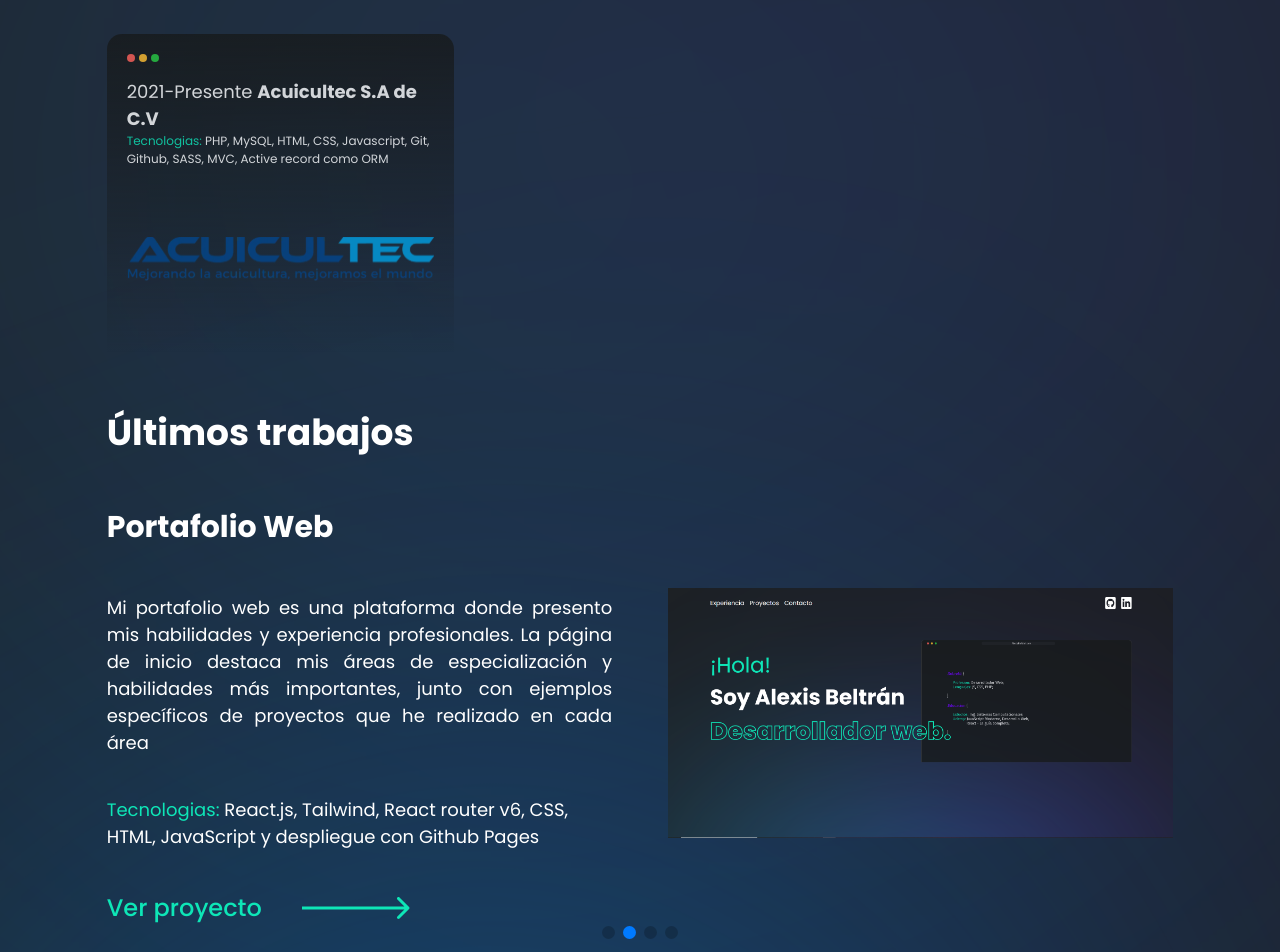
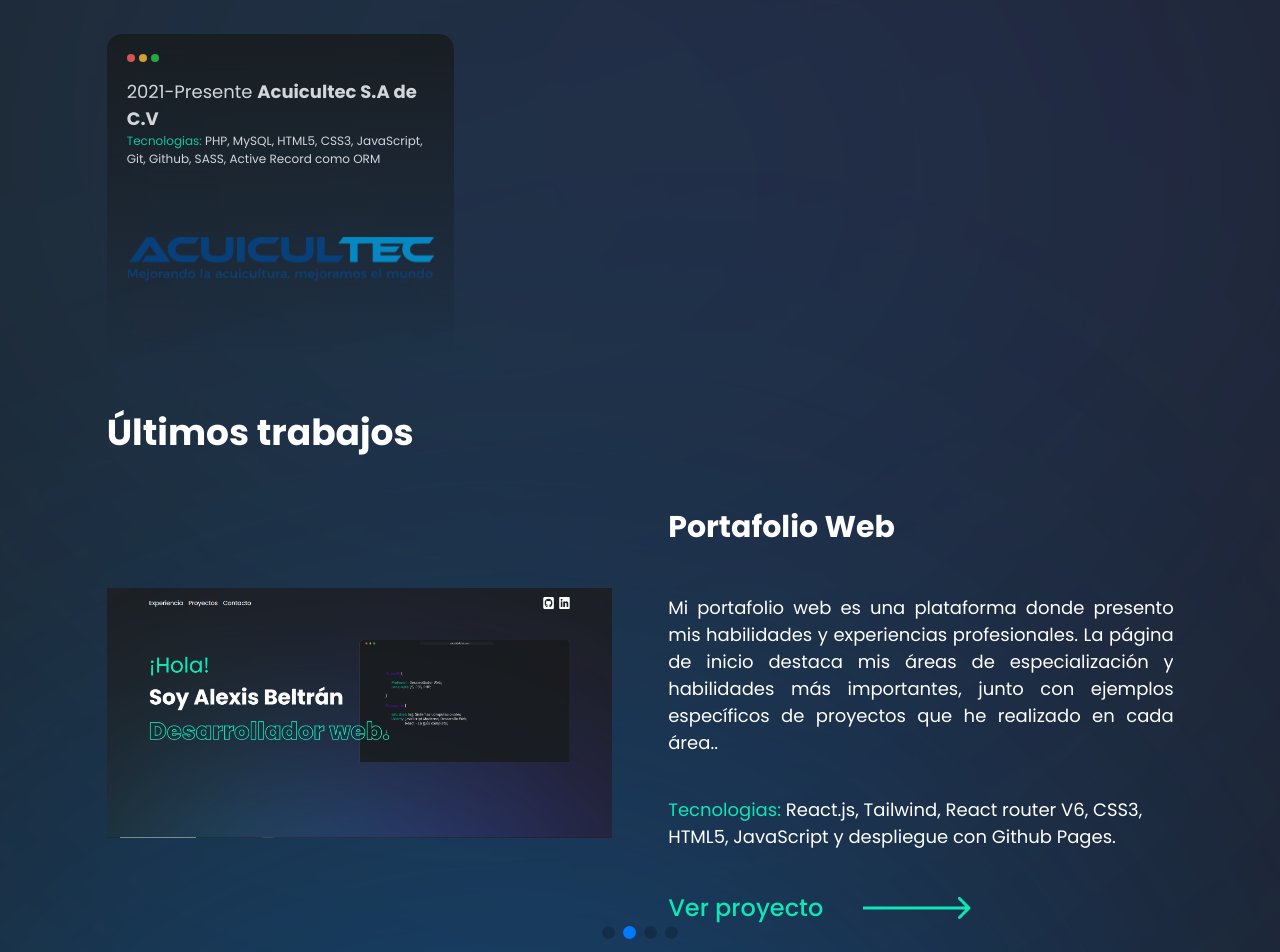
Before and after one commit to AlexisBeltran/PortafolioWeb, a React (Vite) app: page / in a window 1280 px wide. Shown: the part 900-1852 px from the top of the page. Built offline with nearby package versions, Linux system fonts and the light colour scheme.

Commit message:
Add json to text

```diff
--- /dev/null
+++ b/locales/es.json
@@ -0,0 +1,77 @@
+{
+    "navegacion" : {
+        "experiencia" : "Experiencia",
+        "proyectos" : "Proyectos",
+        "contacto" : "Contacto"
+    },
+    "presentacion" : {
+        "saludo" : "¡Hola!",
+        "titulo" : "Soy Alexis Beltrán",
+        "especialidad" : "Desarrollador Web"
+    },
+    "experiencia" : {
+        "titulo" : "Experiencia",
+        "trabajos" : [
+            {
+                "id" : 1,
+                "lugar" : "Acuicultec S.A de C.V",
+                "desde" : 2021,
+                "hasta" : "Presente",
+                "titulo_tec" : "Tecnologias",
+                "tecnologias" : "PHP, MySQL, HTML5, CSS3, JavaScript, Git, Github, SASS, Active Record como ORM"
+            }
+        ]
+    },
+    "ultimos_trabajos" : {
+        "titulo" : "Últimos trabajos",
+        "trabajos" : [
+            {
+                "titulo" : "Agencia de viajes",
+                "descripcion" : "El sitio web de la agencia de viajes es una plataforma en línea diseñada para ayudar a los usuarios a planificar y reservar sus viajes de manera fácil y conveniente.",
+                "titulo_tec" : "Tecnologias",
+                "tecnologias" : "Pug, JavaScript, Express.js, Sequelize como ORM, Node.js, Bootstrap, CSS3, MySQL, MVC, CI/CD",
+                "redireccionar": "Ver proyecto",
+                "enlace" : "https://agencia.up.railway.app/",
+                "img" : "agencia_viajes"
+            },
+            {
+                "titulo" : "Portafolio Web",
+                "descripcion" : "Mi portafolio web es una plataforma donde presento mis habilidades y experiencias profesionales. La página de inicio destaca mis áreas de especialización y habilidades más importantes, junto con ejemplos específicos de proyectos que he realizado en cada área.",
+                "titulo_tec" : "Tecnologias",
+                "tecnologias" : "React.js, Tailwind, React router V6, CSS3, HTML5, JavaScript y despliegue con Github Pages",
+                "redireccionar" : "Ver proyecto",
+                "enlace" : "https://alexisbeltran.github.io/PortafolioWeb/",
+                "img" : "portfolio"
+            },
+            {
+                "titulo" : "API REST",
+                "descripcion" : "API REST para una aplicación de entrenamiento de CrossFit",
+                "titulo_tec" : "Tecnologias",
+                "tecnologias" : "Node.js, JavaScript, Express.js, CI/CD",
+                "redireccionar":"Ver proyecto",
+                "enlace": "https://apirestcrossfit-production.up.railway.app/api/v1/docs/",
+                "img" : "api_rest"
+            },
+            {
+                "titulo" : "Clima App",
+                "descripcion" : "Buscador de clima en tiempo real ya sea por ciudad, estado o país.",
+                "titulo_tec": "Tecnologias",
+                "tecnologias" : "HTML5, CSS3, JavaScript, React.js, API, CI/CD",
+                "redireccionar" : "Ver proyecto",
+                "enlace" : "https://alexisbeltran.github.io/weatherApp/",
+                "img" : "clima_app"
+            }
+        ]
+    },
+    "descargar_cv" : {
+        "titulo" : "Descargar CV"
+    },
+    "habilidades" : {
+        "titulo" : "Habilidades"
+    },
+    "contacto" : {
+        "titulo" : "¡Me gustaría tener tu contacto!",
+        "cuerpo" : "¿Tienes un proyecto en mente? ¡Hagámoslo realidad!",
+        "correo" : "alexis.bhja@gmail.com"
+    }
+}
--- a/package.json
+++ b/package.json
@@ -11,6 +11,10 @@
     "deploy": "gh-pages -d dist"
   },
   "dependencies": {
+    "@emotion/react": "^11.11.0",
+    "@emotion/styled": "^11.11.0",
+    "@mui/material": "^5.13.3",
+    "axios": "^1.4.0",
     "lottie-react": "^2.4.0",
     "react": "^18.2.0",
     "react-dom": "^18.2.0",
--- a/src/Components/Button.jsx
+++ b/src/Components/Button.jsx
@@ -1,8 +1,8 @@
 import cv from "./../Docs/Beltrán_Hernández_Jesús_Alexis.pdf"
-const Button = () => {
+const Button = ({titulo}) => {
   return (
     <div id="descargar_div">
-        <a className='py-3 px-6' id="descargar" href={cv} target="_blank">Descargar CV</a>
+        <a className='py-3 px-6' id="descargar" href={cv} target="_blank">{titulo}</a>
     </div>
   )
 }
--- a/src/Components/ExperienciaCard.jsx
+++ b/src/Components/ExperienciaCard.jsx
@@ -1,7 +1,7 @@
 import React from 'react'
 
 const ExperienciaCard = ({experiencia}) => {
-    const {desde, hasta, lugar, ruta_img} = experiencia;
+    const {desde, hasta, lugar, ruta_img, tecnologias, titulo_tec} = experiencia;
     return (
         <div id='experienciaCard' className='p-5 h-80'>
             <div className='flex flex-row items-center justify-left gap-1' id='trafic-light'>
@@ -11,7 +11,7 @@ const ExperienciaCard = ({experiencia}) => {
             </div>
             <div className='flex flex-col justify-between mt-2 h-full' id="body-card">
                 <p className='flex-grow-0 flex-shrink-0 flex-basis-auto mt-2'>{desde}-{hasta} <span className='font-bold'>{lugar}</span></p>
-                <p id="tech">Tecnologias: <span>PHP, MySQL, HTML, CSS, Javascript, Git, Github, SASS, MVC, Active record como ORM</span></p>
+                <p id="tech">{titulo_tec}: <span>{tecnologias}</span></p>
                 <img src={ruta_img} alt={lugar} className="flex-1"/>
 
             </div>
--- a/src/Components/Navegacion.jsx
+++ b/src/Components/Navegacion.jsx
@@ -1,16 +1,18 @@
+import { useLoaderData } from "react-router-dom";
 import Github from "../Assets/Img/Github.svg";
 import LinkedIn from "../Assets/Img/LinkedIn.svg";
 import About from "../Assets/Img/AboutMe-Desktop.svg";
 import AboutPhone from "../Assets/Img/AboutMe-Phone.svg"
 
 const Navegacion = () => {
+    const experiencia = useLoaderData();
     return (
         <div className="h-screen">
             <nav className="py-7 flex flex-row justify-center md:justify-between items-center">
                 <div className="hidden md:flex gap-x-4">
-                <a className="text-white text-lg" href="#experiencia">Experiencia</a>
-                <a className="text-white text-lg" href="#trabajos">Proyectos</a>
-                <a className="text-white text-lg" href="#footer">Contacto</a>
+                    <a className="text-white text-lg" href="#experiencia">{experiencia.navegacion.experiencia}</a>
+                    <a className="text-white text-lg" href="#trabajos">{experiencia.navegacion.proyectos}</a>
+                    <a className="text-white text-lg" href="#footer">{experiencia.navegacion.contacto}</a>
                 </div>
                 <div className="flex justify-center gap-x-4" id="info-web">
                     <a href="https://github.com/AlexisBeltran"><img src={Github} alt="Github"/></a>
@@ -20,9 +22,9 @@ const Navegacion = () => {
             <header className="md:py-7 md:relative" id="header-show">
                 <div className="flex md:flex-row items-center md:justify-between">
                     <h1 className="flex flex-col ml3" id="title-main">
-                    ¡Hola!{""}
-                    <span id="title-main-name">Soy Alexis Beltrán</span>
-                    <span id="title-main-job">Desarrollador web.</span>
+                        {experiencia.presentacion.saludo}{""}
+                        <span id="title-main-name">{experiencia.presentacion.titulo}</span>
+                        <span id="title-main-job">{experiencia.presentacion.especialidad}.</span>
                     </h1>
                 </div>
                 <img src={About} className="md:absolute top-0 right-0 w-full h-auto object-cover sm:w-full md:w-1/2 hidden md:block"/>
--- a/src/Section/Experiencia.jsx
+++ b/src/Section/Experiencia.jsx
@@ -3,28 +3,33 @@ import ExperienciaCard from "../Components/ExperienciaCard";
 import Acuicultec from "../Assets/Img/Acuicultec.svg"
 
 //ESTA FUNCIÓN ES IDEAL PARA CARGAR UN STATE, CONSULTAR UNA API Y OBTENER UN RESULTADO QUE QUIERAS MOSTRAR EN UN COMPONENTE
-export function loader(){
-    const experiencia = [
-        {
-            id: 1,
-            lugar: "Acuicultec S.A de C.V",
-            desde: 2021,
-            hasta: "Presente",
-            ruta_img: Acuicultec
-        }
-    ]
-    return experiencia;
+export async function loader(){
+    try{
+        const experiencia = await fetch("../../locales/es.json");
+        const experienciaJSON = await experiencia.json();
+        experienciaJSON.experiencia.trabajos = experienciaJSON.experiencia.trabajos.map((items) => {
+            return {
+                ...items,
+                "ruta_img" : Acuicultec
+            }
+        });
+        return experienciaJSON;
+    }catch(error){
+        return null;
+    }
 }
 
 const Experiencia = () => {
     const experiencia = useLoaderData();
+    const experiencia_card = experiencia.experiencia.trabajos;
+    const Titulo = experiencia.experiencia.titulo;
     return (
         <section id="experiencia" className="relative py-10">
             <div>
-                <h1 className="mb-10">Experiencia</h1>
+                <h1 className="mb-10">{Titulo}</h1>
                 <div className="md:grid md:grid-cols-3 md:gap-3 block">
                     {
-                        experiencia.map(exp => {
+                        experiencia_card.map(exp => {
                             return(
                                 <ExperienciaCard
                                     experiencia={exp}
--- a/src/Section/Footer.jsx
+++ b/src/Section/Footer.jsx
@@ -1,11 +1,13 @@
+import { useLoaderData } from "react-router-dom"
 import Github from "./../Assets/Img/Github.svg"
 import Linkedin from "./../Assets/Img/LinkedIn.svg"
 const Footer = () => {
+  const experiencia = useLoaderData();
   return (
     <section className="text-center text-white flex flex-col gap-6 py-6" id="footer">
-      <p>¡Me gustaría tener tu contacto!</p>
-      <p className="font-bold">¿Tienes un proyecto en mente? ¡Hagámoslo realidad!</p>
-      <span>alexis.bhja@gmail.com</span>
+      <p>{experiencia.contacto.titulo}</p>
+      <p className="font-bold">{experiencia.contacto.cuerpo}</p>
+      <span>{experiencia.contacto.correo}</span>
 
       <div className="flex flex-row gap-5 justify-center" id="contact-footer">
         <a href="https://github.com/AlexisBeltran"><img src={Github} alt="Github"/></a>
--- a/src/Section/Habilidades.jsx
+++ b/src/Section/Habilidades.jsx
@@ -1,3 +1,4 @@
+import { useLoaderData } from 'react-router-dom';
 import Lottie from 'lottie-react';
 import HTML from "./../Assets/Animation/HTML.json"
 import CSS from "./../Assets/Animation/CSS.json"
@@ -5,9 +6,10 @@ import JavaScript from "./../Assets/Animation/JavaScript.json"
 import MYSQL from "./../Assets/Animation/MYSQL.json"
 import GitHub from "./../Assets/Animation/github.json"
 const Habilidades = () => {
+  const experiencia = useLoaderData();
   return (
     <div className="py-10 relative" id="habilidades">
-        <h1 className="mb-10">Habilidades</h1>
+        <h1 className="mb-10">{experiencia.habilidades.titulo}</h1>
         <div className='md:grid md:grid-cols-4'>
             <Lottie animationData={HTML}/>
             <Lottie animationData={CSS}/>
--- a/src/Section/Trabajos.jsx
+++ b/src/Section/Trabajos.jsx
@@ -1,22 +1,30 @@
+import { useLoaderData } from "react-router-dom";
 import 'swiper/css';
 import 'swiper/css/navigation';
 import 'swiper/css/pagination';
 import 'swiper/css/scrollbar';
 import {Swiper, SwiperSlide} from "swiper/react";
 import SwiperCore, { Navigation, Pagination, Scrollbar, A11y, Autoplay } from 'swiper';
+import ArrowRight from "./../Assets/Icons/Arrow_right.svg"
+import Button from "../Components/Button"
+import { useState } from "react";
 import AgenciaViaje from "./../Assets/Img/agencia_viajes.png"
 import Clima_App from "./../Assets/Img/Clima_App.png"
 import portfolio from "./../Assets/Img/portfolio.png"
-import apirest from "./../Assets/Img/API_REST.png"
-
-import ArrowRight from "./../Assets/Icons/Arrow_right.svg"
-import Button from "../Components/Button"
+import apirest from "./../Assets/Img/API_REST.png";
 
 
 function Trabajos() {
+    const experiencia = useLoaderData();
+    const [imgSource, setImgSource] = useState({
+        "agencia_viajes" : AgenciaViaje,
+        "clima_app" : Clima_App,
+        "portfolio" : portfolio,
+        "api_rest" : apirest
+    });
     return (
         <section id="trabajos" className="my-3">
-        <h1 className="mb-10">Últimos trabajos</h1>
+            <h1 className="mb-10">{experiencia.ultimos_trabajos.titulo}</h1>
             <div>
                 <Swiper
                     modules={[Navigation, Pagination, Scrollbar, A11y, Autoplay]}
@@ -26,67 +34,30 @@ function Trabajos() {
                     autoplay={{delay: 3000}}
                     pagination={{ clickable: true }}
                 >
+                    {
+                        experiencia.ultimos_trabajos.trabajos.map(item => {
+                            const {descripcion, enlace, img, redireccionar, tecnologias, titulo, titulo_tec} = item;
+                            return(
                                 <SwiperSlide>
                                     <div className="md:grid md:grid-cols-2 md:gap-14 flex flex-col items-center gap-5 pb-5">
-                        <img src={AgenciaViaje} alt="Trabajos"/>
+                                        <img src={imgSource[img]} alt="Trabajos"/>
                                         <div className="text-left flex flex-col justify-around h-full gap-10">
-                            <h2 className="">Agencia de viajes</h2>
-                            <p className="text-justify">El sitio web de la agencia de viajes es una plataforma en línea diseñada para ayudar a los usuarios a planificar y reservar sus viajes de manera fácil y conveniente.</p>
-                            <p id="title_work">Tecnologias: <span>Pug, JavaScript, Express, Sequelize, Node.js, Bootstrap, CSS, MySQL, MVC, CI/CD.</span></p>
-                            <a className="flex flex-row items-center gap-10" href="https://agencia.up.railway.app/" target="_blank">Ver proyecto <span><img src={ArrowRight} alt="arrow_right"/></span></a>
+                                            <h2 className="">{titulo}</h2>
+                                            <p className="text-justify">{descripcion}.</p>
+                                            <p id="title_work">{titulo_tec}: <span>{tecnologias}.</span></p>
+                                            <a className="flex flex-row items-center gap-10" href={enlace} target="_blank">{redireccionar} <span><img src={ArrowRight} alt="arrow_right"/></span></a>
                                         </div>
                                     </div>
                                 </SwiperSlide>
-
-                <SwiperSlide>
-                    <div className="md:grid md:grid-cols-2 md:gap-14 items-center flex flex-col-reverse gap-5 pb-5">
-                        <div className="text-left md:text-right flex flex-col justify-around h-full gap-10 items-start">
-                            <h2 className="">Portafolio Web</h2>
-                            <p className="text-justify">Mi portafolio web es una plataforma donde presento mis habilidades y experiencia profesionales. La página de inicio destaca mis áreas de especialización y habilidades más importantes, junto con ejemplos específicos de proyectos que he realizado en cada área</p>
-                            <p id="title_work" className="text-left">Tecnologias: <span>React.js, Tailwind, React router v6, CSS, HTML, JavaScript y despliegue con Github Pages</span></p>
-                            <a className="flex flex-row-reverse md:flex-row items-center justify-items-start md:justify-end gap-10" href="https://alexisbeltran.github.io/PortafolioWeb/" target="_blank">
-                                Ver proyecto
-                                <span>
-                                    <img src={ArrowRight} alt="arrow_left" className="hidden md:block"/>
-                                    <img src={ArrowRight} alt="arrow_right" className="block md:hidden"/>
-                                </span>
-                            </a>
-                        </div>
-                        <img src={portfolio} alt="Trabajos"/>
-                    </div>
-                </SwiperSlide>
-
-                <SwiperSlide>
-                    <div className="md:grid md:grid-cols-2 md:gap-14 flex flex-col items-center gap-5 pb-5">
-                        <img src={apirest} alt="Trabajos"/>
-                        <div className="text-left flex flex-col justify-around h-full gap-10">
-                            <h2 className="">API REST</h2>
-                            <p className="text-justify">API REST para una aplicación de entrenamiento de CrossFit.</p>
-                            <p id="title_work">Tecnologias: <span>Node.js, JavaScript, Express, CI/CD.</span></p>
-                            <a className="flex flex-row items-center gap-10" href="https://apirestcrossfit-production.up.railway.app/api/v1/docs/" target="_blank">Ver proyecto <span><img src={ArrowRight} alt="arrow_right"/></span></a>
-                        </div>
-                    </div>
-                </SwiperSlide>
-
-                <SwiperSlide>
-                    <div className='md:grid md:grid-cols-2 md:gap-14 flex flex-col items-center gap-5 pb-5'>
-                        <img src={Clima_App} alt="Clima App"/>
-                        <div className='text-left flex flex-col justify-around h-full gap-10'>
-                            <h2>Clima App</h2>
-                            <p className='text-justify'>Buscador de clima en tiempo real ya sea por ciudad, estado o país.</p>
-                            <p id='title_work'>Tecnologias: <span>HTML, CSS, JavaScript, React.js, API, CI/CD</span></p>
-                            <a className='flex flex-row items-center gap-10' href='https://alexisbeltran.github.io/weatherApp/' target='_black'>Ver proyecto <span><img src={ArrowRight} alt="arrow_right"/></span></a>
-                        </div>
-                    </div>
-                </SwiperSlide>
-
+                            );
+                        })
+                    }
                 </Swiper>
-
-
-
             </div>
 
-        <Button/>
+            <Button
+                titulo={experiencia.descargar_cv.titulo}
+            />
 
         </section >
     )
--- a/src/main.jsx
+++ b/src/main.jsx
@@ -11,7 +11,10 @@ const router = createBrowserRouter(
     {
       path: "/",
       element: <Index/>,
-      loader:experienciaLoader
+      loader: async () => {
+        const data = await experienciaLoader();
+        return data;
+      }
     }
   ],
   //AGREGAR BASENAME A LA CONFIGURACIÓN DE BROWSERROUTER
--- a/vite.config.js
+++ b/vite.config.js
@@ -4,5 +4,5 @@ import react from '@vitejs/plugin-react'
 // https://vitejs.dev/config/
 export default defineConfig({
   plugins: [react()],
-  base: "https://alexisbeltran.github.io/PortafolioWeb/",
+  base: "/",
 })
```
Also changed, not shown: 1 other file (tests, documents, lock files or other folders). Lines whose indentation alone changed are shown as unchanged.
